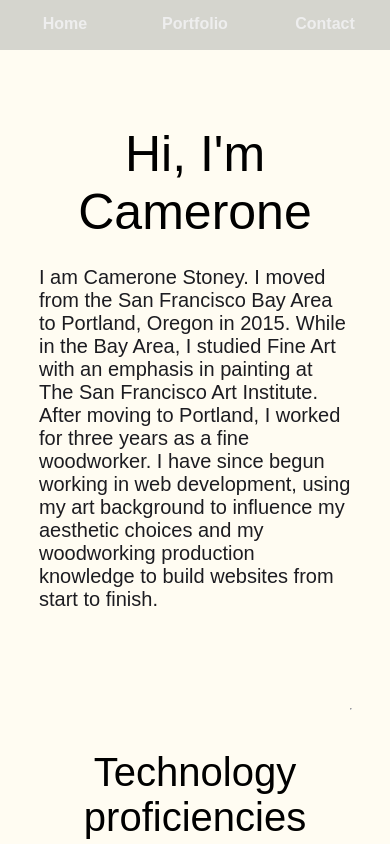
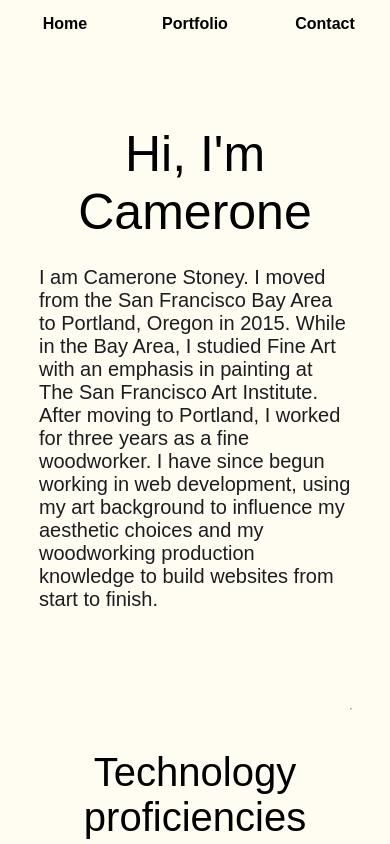
Before and after one commit to Cjstoney/portfolio_react, a React (Create React App) app: page / in a window 390 px wide. Shown: the top 844 px of the page. Built offline with nearby package versions, Linux system fonts and the light colour scheme.

Commit message:
style: updated navbar styles

```diff
--- a/src/components/parts/navbar/navbar.css
+++ b/src/components/parts/navbar/navbar.css
@@ -10,13 +10,12 @@
   text-align: center;
   height: 50px;
   margin-top: 0px;
-  background-color: rgba(49, 58, 62, 0.2);
 }
 
 .nav-link {
   padding-top: 15px;
   text-decoration: none;
-  color: #eeeeee;
+  color: black;
   font-weight: bold;
 }
 
@@ -37,15 +36,13 @@
     text-align: center;
     height: 50px;
     margin-top: 0px;
-      background-color: rgba(49, 58, 62, 0.2);
     padding: 0px;
   }
 
   .grid-container > .nav-link {
     padding-top: 15px;
     text-decoration: none;
-      color: #eeeeee;
+    color: black;
     font-weight: bold;
   }
-
 }
```
Lines whose indentation alone changed are shown as unchanged.
